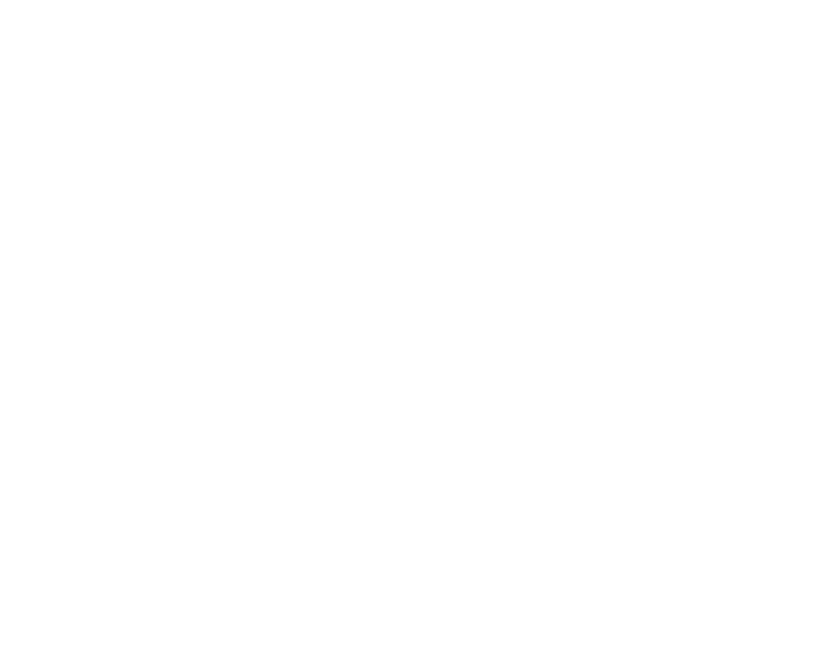
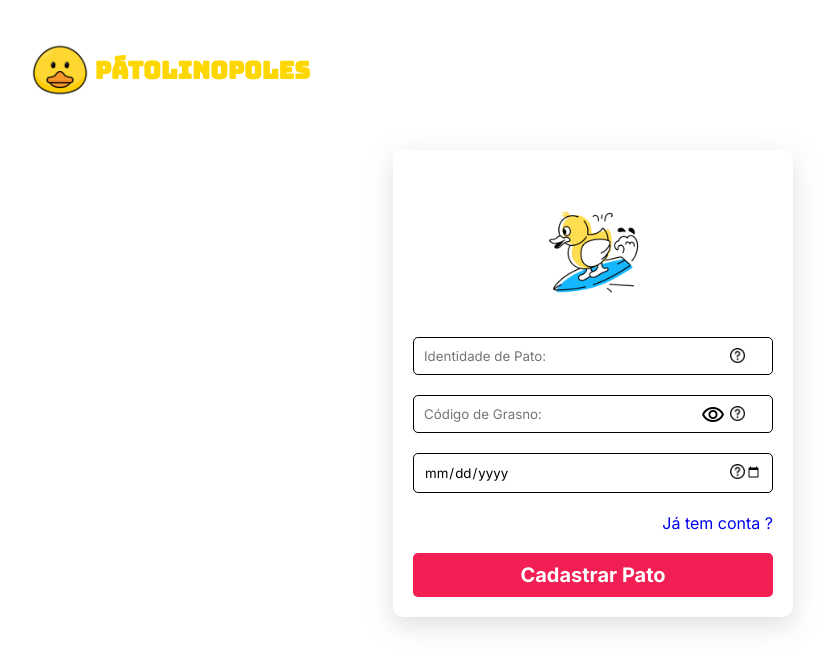
Before and after one commit to ericksantanay/rede-social-P-tolinopoles, a plain HTML site: page frontend/public/index.html in a window 1280 px wide. Shown: the whole page, without its empty margins (47-876 px from the left). Drawn offline with nearby package versions, Linux system fonts and the light colour scheme.

Commit message:
Pagina de Cadastro e de login feita
Agora só falta fazer a logica

```diff
--- a/frontend/public/index.html
+++ b/frontend/public/index.html
@@ -3,9 +3,90 @@
 <head>
     <meta charset="UTF-8">
     <meta name="viewport" content="width=device-width, initial-scale=1.0">
-    <title>Pátolinopoles</title>
+    <title>Pátolinopoles Cadastro</title>
+    <link rel="shortcut icon" href="favicon.ico" type="image/x-icon">
+    <link rel="stylesheet" href="../src/features/cadastrar/cadastrar.css">
+    <link rel="stylesheet" href="../src/style/global.css">
+    <!-- ICONES DO GOOGLE FONTES -->
+     <link rel="stylesheet" href="https://fonts.googleapis.com/css2?family=Material+Symbols+Outlined:opsz,wght,FILL,GRAD@20..48,100..700,0..1,-50..200&icon_names=visibility" />
 </head>
 <body>
 
+    <!-- CABEÇALHO -->
+    <header>
+        <nav>
+            <img src="pato-logo.png" alt="Logo Pátolinopoles">
+            <h1>Pátolinopoles</h1>
+        </nav>
+    </header> <!--final header-->
+
+    <!-- MAIN -->
+    <main>
+
+        <!-- article -->
+        <article id="container-cadastro">
+
+            <!-- div com imagem do pato em uma prancha -->
+            <div class="img-cadastro">
+                <img id="imagem-pato-cadastro" src="../src/assets/image/pato-cadastrar.png" alt="Pato em uma prancha">
+            </div>
+
+            <div id="container-cards-exemplo">
+                <!-- card 1 -->
+                <div class="card-exemplo-senha">
+                    <h2>Código de Grasno</h2>
+                    <p>Esta é a sua senha de acesso. Ela é privada e serve para garantir que apenas você consiga entrar no seu perfil. Recomendamos não usar senhas de outros sites.</p>
+                </div>
+
+                <!-- card 2 -->
+                <div class="card-exemplo-nome">
+                    <h2>Identidade de Pato</h2>
+                    <p>Este é o seu nome de usuário (username). Ele será visível para todos na rede, aparecerá nos seus posts e as pessoas usarão esse nome para te buscar.</p>
+                </div>
+
+                <!-- card 3 -->
+                  <div class="card-exemplo-data">
+                    <h2>Data de Chocagem</h2>
+                    <p>Sua data de nascimento. Usamos isso para calcular sua idade e exibir no seu perfil, além de organizar estatísticas da rede.</p>
+                </div>
+            </div>
+
+
+            <!-- Formulario -->
+            <form id="formulario-cadastro" action="" method="post">
+
+                <!-- INPUT NOME -->
+                <div class="container-input">
+                    <input type="text" name="nome" id="nome" placeholder="Identidade de Pato:">
+                    <img class="btn-duvida-nome" src="../src/assets/image/botao-de-duvidas.png" alt="Botão de Duvida">
+                </div>
+
+
+                <!-- INPUT SENHA -->
+                <div class="container-input">
+                    <input type="text" name="senha" id="senha" placeholder="Código de Grasno:">
+
+                    <span id="mostrar-senha" class="material-symbols-outlined" onclick="mostrarSenha()">visibility</span>
+
+                    <img class="btn-duvida-senha" src="../src/assets/image/botao-de-duvidas.png" alt="Botão de Duvida">
+                </div>
+
+
+                <!-- INPUT DE DATA -->
+                <div class="container-input">
+                    <input type="date" name="nascimento" id="nascimento" placeholder="Data de Chocagem:">
+                    <img class="btn-duvida-data" src="../src/assets/image/botao-de-duvidas.png" alt="Botão de Duvida">
+                </div>
+
+                <!--  -->
+                <a id="link-para-logar" href="../src/features/login/login.html">Já tem conta ?</a>
+
+
+                <button id="btn-cadastrar" type="submit">Cadastrar Pato</button>
+            </form>
+
+        </article>
+    </main>
+
 </body>
 </html>
--- /dev/null
+++ b/frontend/src/features/cadastrar/cadastrar.css
@@ -0,0 +1,179 @@
+/* header */
+header {
+    width: 100%;
+    padding: 40px 6%;
+    margin-bottom: 10px;
+}
+
+/* Nav */
+nav {
+    display: flex;
+    align-items: center;
+    gap: 5px;
+}
+
+/* Imagem da logo */
+nav > img {
+    width: 60px;
+}
+
+/* Nome Pátolinopoles (junto com  a imagem */
+nav > h1 {
+    font-family: var(--bungee);
+    font-size: 24px;
+    color: var(--amarelo-claro);
+}
+
+/* MAIN */
+main {
+    display: flex;
+    align-items: center;
+    justify-content: center;
+}
+
+/* CONTAINER DO PAINEL DE CADASTRO */
+#container-cadastro {
+    padding: 20px;
+    border-radius: 10px;
+    min-width: 400px;
+    background-color: var(--branco);
+    box-shadow: rgba(149, 157, 165, 0.339) 0px 8px 24px;
+}
+
+/* DIV COM A IMAGEM DO PATO */
+.img-cadastro {
+    text-align: center;
+    margin-bottom: 60px;
+}
+
+/* imagem do pato na area de cadastro */
+.img-cadastro > img {
+    width: 103px;
+    position: relative;
+    animation: flutuar 1s ease-in-out infinite alternate;
+}
+
+/* container do card de exemplo */
+/* #container-cards-exemplo{
+} */
+
+/* cards de exemplos */
+.card-exemplo-senha, .card-exemplo-nome, .card-exemplo-data  {
+    max-width: 270px;
+    background-color:var(--branco);
+    padding: 20px;
+    z-index: 3;
+    position: absolute;
+}
+
+/* CARD SENHA */
+.card-exemplo-senha {
+    display: none;
+    top: 60%;
+    left: 60%;
+    border-top-right-radius: 10px;
+    border-bottom-right-radius: 10px;
+    border-bottom-left-radius: 10px;
+     box-shadow: rgba(149, 157, 165, 0.366) 0px 8px 24px;
+}
+
+/* H2 DOS CARDS  */
+.card-exemplo-senha > h2, .card-exemplo-nome > h2, .card-exemplo-data > h2 {
+    margin-bottom: 10px;
+}
+
+/* CARD NOME */
+.card-exemplo-nome {
+    display: none;
+    top: 52%;
+    left: 60%;
+    border-top-right-radius: 10px;
+    border-bottom-right-radius: 10px;
+    border-bottom-left-radius: 10px;
+    box-shadow: rgba(149, 157, 165, 0.366) 0px 8px 24px;
+}
+
+/* CARD DATA */
+.card-exemplo-data {
+    display: none;
+    top: 68%;
+    left: 60%;
+    border-top-right-radius: 10px;
+    border-bottom-right-radius: 10px;
+    border-bottom-left-radius: 10px;
+    box-shadow: rgba(149, 157, 165, 0.366) 0px 8px 24px;
+}
+
+/* formulario */
+#formulario-cadastro {
+    width: 100%;
+    display: flex;
+    flex-direction: column;
+}
+
+/* div com os inputs */
+.container-input {
+    width: 100%;
+    margin-bottom: 20px;
+    position: relative;
+}
+
+/* inputs */
+.container-input > input {
+    border-radius: 5px;
+    border: 1px solid black;
+    width: 100%;
+    padding: 10px;
+}
+
+/* botão de duvida */
+.btn-duvida-nome, .btn-duvida-senha, .btn-duvida-data  {
+    cursor: pointer;
+    position: absolute;
+    width: 15px;
+    left: 88%;
+    top: 11px;
+}
+
+/* icone de mostrar senha */
+#mostrar-senha {
+    cursor: pointer;
+    position: absolute;
+    left: 80%;
+    top: 8px;
+}
+
+/* link para direcionar caso o usuario ja tenha conta */
+#link-para-logar {
+    text-decoration: none;
+    text-align: end;
+    margin-bottom: 20px;
+}
+
+/* botão de cadastrar */
+#btn-cadastrar {
+    border: none;
+    border-radius: 5px;
+    background-color: var(--rosa);
+    color: var(--branco);
+    font-weight: bold;
+    font-size: 20px;
+    padding: 10px;
+    cursor: pointer;
+    transition: .3s ease-in-out;
+}
+
+#btn-cadastrar:hover {
+    box-shadow: 1px 1px 10px var(--rosa);
+}
+
+
+/* KEYFRAMES */
+@keyframes flutuar {
+    0%{
+        top: 0;
+    }
+    100%{
+        top: 30px;
+    }
+}
--- /dev/null
+++ b/frontend/src/features/login/login.css
@@ -0,0 +1,121 @@
+/* header */
+header {
+    width: 100%;
+    padding: 40px 6%;
+    margin-bottom: 10px;
+}
+
+/* Nav */
+nav {
+    display: flex;
+    align-items: center;
+    gap: 5px;
+}
+
+/* Imagem da logo */
+nav > img {
+    width: 60px;
+}
+
+/* Nome Pátolinopoles (junto com  a imagem */
+nav > h1 {
+    font-family: var(--bungee);
+    font-size: 24px;
+    color: var(--amarelo-claro);
+}
+
+
+/* MAIN */
+main {
+    display: flex;
+    align-items: center;
+    justify-content: center;
+}
+
+/* CONTAINER DO PAINEL DE LOGIN */
+#container-login {
+    padding: 20px;
+    border-radius: 10px;
+    min-width: 400px;
+    background-color: var(--branco);
+    box-shadow: rgba(149, 157, 165, 0.339) 0px 8px 24px;
+}
+
+/* div da imagem da pagina de login */
+.img-login {
+    text-align: center;
+    margin-bottom: 60px;
+}
+
+/* imagem da pagina de login */
+
+.img-login > img {
+     width: 103px;
+    position: relative;
+    animation: flutuar 1s  ease-in-out  infinite  alternate;
+}
+
+/* formulario */
+#formulario-login {
+    width: 100%;
+    display: flex;
+    flex-direction: column;
+}
+
+/* div com os inputs */
+.container-input {
+    width: 100%;
+    margin-bottom: 20px;
+    position: relative;
+}
+
+/* inputs */
+.container-input > input {
+    border-radius: 5px;
+    border: 1px solid black;
+    width: 100%;
+    padding: 10px;
+}
+
+/* mostrar senha  */
+#mostrar-senha {
+    cursor: pointer;
+    position: absolute;
+    left: 90%;
+    top: 8px;
+}
+
+/* botoão de logar */
+#btn-login {
+    border: none;
+    border-radius: 5px;
+    background-color: var(--rosa);
+    color: var(--branco);
+    font-weight: bold;
+    font-size: 18px;
+    padding: 10px;
+    cursor: pointer;
+    transition: .3s ease-in-out;
+}
+
+
+
+#btn-login:hover {
+    box-shadow: 1px 1px 10px var(--rosa);
+}
+
+
+
+
+/* KEYFRAMES */
+@keyframes flutuar {
+    0%{
+        top: 0;
+    }
+
+    100%{
+        top: 30px;
+    }
+
+
+}
--- a/frontend/src/style/global.css
+++ b/frontend/src/style/global.css
@@ -0,0 +1,43 @@
+@import url('https://fonts.googleapis.com/css2?family=Inter:ital,opsz,wght@0,14..32,100..900;1,14..32,100..900&display=swap');
+
+@import url('https://fonts.googleapis.com/css2?family=Bungee&display=swap');
+
+
+:root {
+    /* CORES */
+    --cor-de-fundo: #181818;
+    --azul-claro: #3EA6FF;
+    --cor-dos-cards: #1F1F1F; /*Esse é um preto um pouco mais claro*/
+    --quase-branco: #F2F2F2;
+    --roxo: #9D4EDD;
+    /* Esse amarelo é quase laranja. */
+    --amarelo-escuro: #EAB308;
+    /* Esse é amarelo mesmo. */
+    --amarelo-claro: #FFD700;
+    --vermelho-tomate: #E63946;
+    --branco: #FFFFFF;
+    --cinza: #888888;
+    --azul-escuro: #0056B3;
+    --verde-escuro: #16AB2D;
+    --rosa: #F21F54;
+    --vermelho-claro: #FF0000;
+    --vermelho-escuro: #E70E1F;
+
+    /* Cores claras para os cards de aviso */
+    --verde-mensagem: #9ADDA5;
+    --azul-mensagem: #C4E4FF;
+    --azul-escuro-mensagem: #2E3547;
+    --vermelho-claro-mensagem: #FFBBBB;
+    --amarelo-mensagem: #F0D88B;
+
+    /* FONTES */
+    --inter: "Inter", sans-serif;
+    --bungee: "Bungee", sans-serif;
+}
+
+*{
+    box-sizing: border-box;
+    margin: 0;
+    padding: 0;
+    font-family: var(--inter);
+}
```
Also changed, not shown: frontend/src/features/login/login.html (added, +59 -0 lines), frontend/public/.md (deleted), frontend/public/favicon.ico (added), frontend/src/features/.md (deleted).
